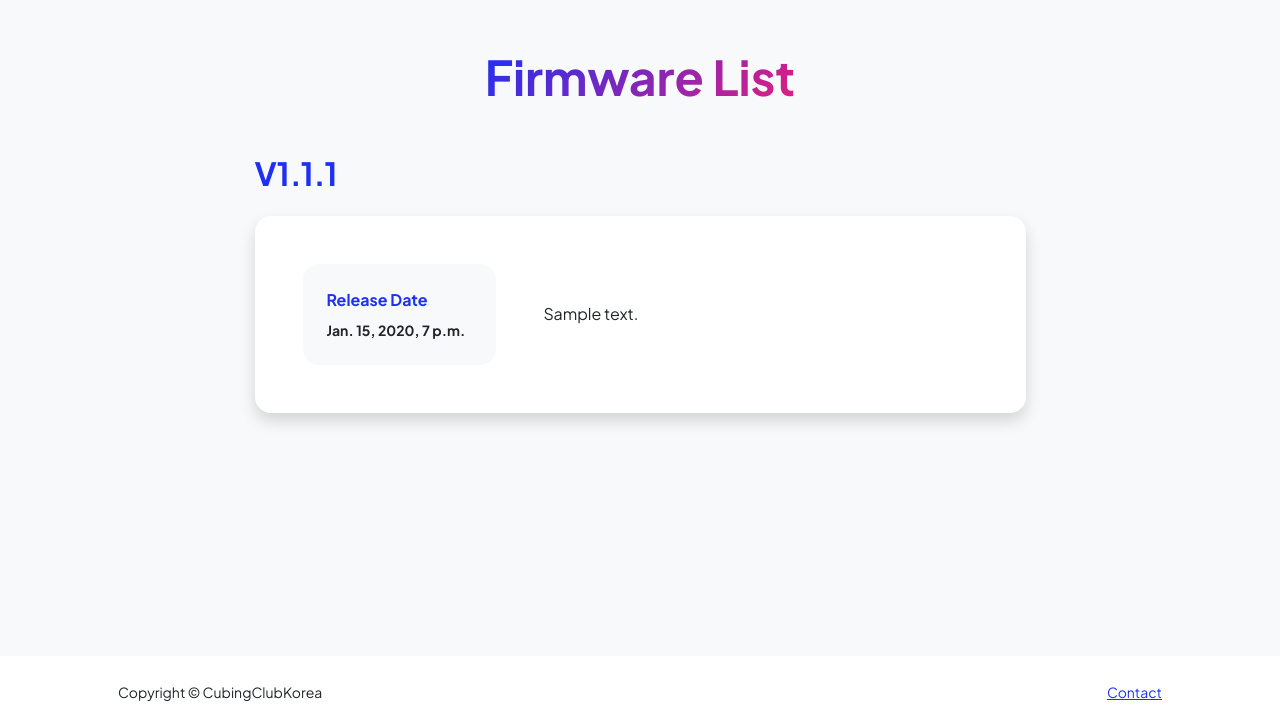
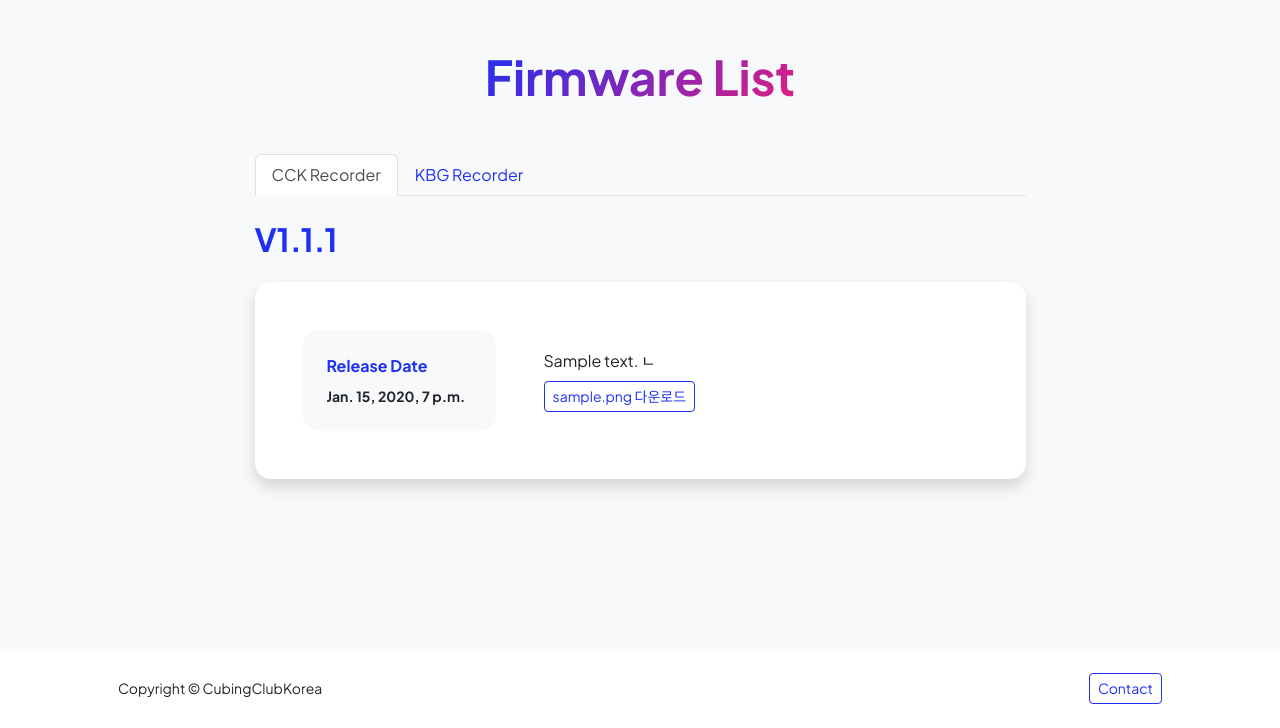
Before and after one commit to cubingclubkorea/CCK_Recorder_OTA_server, a Django app: page /list in a window 1280 px wide. Shown: the part 72-800 px from the top of the page. Run offline with Django 5.2, Linux system fonts and the light colour scheme; tables that the repository leaves empty hold one stand-in row (values such as "Sample post"); some libraries are stand-ins or nearby versions.

Commit message:
Complete All Request + Add File Import Function

```diff
--- a/CCK_Recorder_OTA_Server/settings.py
+++ b/CCK_Recorder_OTA_Server/settings.py
@@ -28,7 +28,7 @@ SECRET_KEY = 'django-insecure-7pu)*$^^9f3#3@ouel*_o2y_7vv42$-xu=w0tzf)lc*szhkw$x
 
 # SECURITY WARNING: don't run with debug turned on in production!
 DEBUG = True
-ALLOWED_HOSTS = ['127.0.0.1', '192.168.0.9', 'localhost']
+ALLOWED_HOSTS = ['127.0.0.1', '192.168.0.9', 'localhost', '192.168.35.93']
 
 
 # Application definition
--- a/firmware/admin.py
+++ b/firmware/admin.py
@@ -1,6 +1,6 @@
 from django import forms
 from django.contrib import admin
-from .models import Firmware, Device
+from .models import Firmware, Device, Contact
 
 # Register your models here.
 admin.site.register(Firmware)
@@ -8,6 +8,7 @@ admin.site.register(Firmware)
 admin.site.site_header="CCK Recorder Admin Page"
 admin.site.index_title="CCK Recorder"
 admin.site.site_title="Admin Page"
+admin.site.register(Contact) # 요청사항 3 (contact 데이터베이스 연동)
 
 class DeviceAdminForm(forms.ModelForm):
     device_password = forms.CharField(
--- a/firmware/models.py
+++ b/firmware/models.py
@@ -53,3 +53,11 @@ class Device(models.Model):
         if not self.device_password.startswith('pbkdf2_'):
             self.device_password = make_password(self.device_password)
         super().save(*args, **kwargs)
+
+class Contact(models.Model): # 요청사항 3 (contact 데이터베이스 연동)
+    name=models.CharField(max_length=100)
+    email=models.EmailField(max_length=100)
+    message=models.TextField()
+
+    def __str__(self):
+        return f"{self.name} ({self.email})" #어드민 페이지에서 '이름(이메일) 형식으로 표시되도록 변경
--- a/firmware/templates/firmware/list.html
+++ b/firmware/templates/firmware/list.html
@@ -42,15 +42,61 @@
                 </div>
                 <div class="row gx-5 justify-content-center">
                     <div class="col-lg-11 col-xl-9 col-xxl-8">
-                        <!-- Experience Section-->
-                         {% for list in firmwareList %}
+                        <!-- 요청사항 2번 - CCK/KBG 탭 구분 메뉴 -->
+                        <ul class="nav nav-tabs mb-4" id="firmwareTab" role="tablist">
+                          <li class="nav-item" role="presentation">
+                            <button class="nav-link active" id="cck-tab" data-bs-toggle="tab" data-bs-target="#cck" type="button" role="tab" aria-controls="cck" aria-selected="true">CCK Recorder</button>
+                          </li>
+                          <li class="nav-item" role="presentation">
+                            <button class="nav-link" id="kbg-tab" data-bs-toggle="tab" data-bs-target="#kbg" type="button" role="tab" aria-controls="kbg" aria-selected="false">KBG Recorder</button>
+                          </li>
+                        </ul>
+                        <div class="tab-content" id="firmwareTabContent">
+                          <div class="tab-pane fade show active" id="cck" role="tabpanel" aria-labelledby="cck-tab"> <!-- 탭이 CCK일경우-->
+                            {% for list in CCK_Firmware %} <!-- CCK 펌웨어 출력부분 -->
+                            <section>
+                                <div class="d-flex align-items-center justify-content-between mb-4"> <!-- 버전표시부분 -->
+                                    <h2 class="text-primary fw-bolder mb-0">
+                                        V{{list.version_major}}.{{list.version_minor}}.{{list.version_patch}}
+                                    </h2>
+                                </div>
+                                <div class="card shadow border-0 rounded-4 mb-5">
+                                    <div class="card-body p-5">
+                                        <div class="row align-items-center gx-5">
+                                            <div class="col text-center text-lg-start mb-4 mb-lg-0">
+                                                <div class="bg-light p-4 rounded-4">
+                                                    <div class="text-primary fw-bolder mb-2">Release Date</div>
+                                                    <div class="small fw-bolder">{{list.build_date}}</div>
+                                                </div>
+                                            </div>
+                                            <div class="col-lg-8"><div> <!-- 내용표시부분 -->
+                                                {{list.descriptor}} <!-- 설명 -->ㄴ
+                                            </div>
+                                            <div class="mt-2"> <!-- [추가구현] 파일 다운로드 부분 -->
+                                                {% if list.file %}
+                                                    <a href="{{ list.file.url }}" class="btn btn-outline-primary btn-sm" download>
+                                                        {{ list.file.name | cut:"firmwares/" }} 다운로드 <!-- 자동분류되는 파일이름에서 firmware/ 제거-->
+                                                    </a>
+                                                {% else %}
+                                                    <span class="text-muted">업로드된 파일 없음</span> <!-- 예외처리 -->
+                                                {% endif %}
+                                        </div>
+                                        </div>
+                                    </div>
+                                </div>
+                            </section>
+                            {% empty %}
+                            <div>등록된 CCK Recorder 펌웨어가 없습니다.</div> <!-- 없을 경우 예외처리-->
+                            {% endfor %}
+                          </div>
+                          <div class="tab-pane fade" id="kbg" role="tabpanel" aria-labelledby="kbg-tab"> <!-- 탭이 KBG일경우 -->
+                            {% for list in KBG_Firmware %} <!-- KBG 펌웨어 출력부분-->
                             <section>
                                 <div class="d-flex align-items-center justify-content-between mb-4">
                                     <h2 class="text-primary fw-bolder mb-0">
                                         V{{list.version_major}}.{{list.version_minor}}.{{list.version_patch}}
                                     </h2>
                                 </div>
-                            <!-- Experience Card 1-->
                                 <div class="card shadow border-0 rounded-4 mb-5">
                                     <div class="card-body p-5">
                                         <div class="row align-items-center gx-5">
@@ -62,12 +108,25 @@
                                             </div>
                                             <div class="col-lg-8"><div>
                                                 {{list.descriptor}}
-                                        </div></div>
+                                            </div>
+                                            <div class="mt-2"> <!-- [추가구현] 파일 다운로드 부분 -->
+                                                {% if list.file %}
+                                                    <a href="{{ list.file.url }}" class="btn btn-outline-primary btn-sm" download>
+                                                        {{ list.file.name|cut:"firmwares/" }} 다운로드
+                                                    </a>
+                                                {% else %}
+                                                    <span class="text-muted">업로드된 파일 없음</span>
+                                                {% endif %}
+                                            </div>
                                         </div>
                                     </div>
                                 </div>
                             </section>
+                            {% empty %}
+                            <div>등록된 KBG Recorder 펌웨어가 없습니다.</div> <!-- 없을 경우 예외처리-->
                             {% endfor %}
+                          </div>
+                        </div>
                     </div>
                 </div>
             </div>
@@ -77,8 +136,8 @@
             <div class="container px-5">
                 <div class="row align-items-center justify-content-between flex-column flex-sm-row">
                     <div class="col-auto"><div class="small m-0">Copyright &copy; CubingClubKorea</div></div>
-                    <div class="col-auto">
-                        <a class="small" href="/contact">Contact</a>
+                    <div class="col-auto"> <!-- 텍스트를 버튼으로 변경-->
+                        <a class="btn btn-outline-primary btn-sm" href="/contact">Contact</a>
                     </div>
                 </div>
             </div>
--- a/firmware/views.py
+++ b/firmware/views.py
@@ -2,7 +2,7 @@ import json
 from django.shortcuts import render
 from django.http import JsonResponse, FileResponse, HttpResponseBadRequest, HttpResponseForbidden
 from django.contrib.auth import authenticate
-from .models import Firmware, Device, RecorderType
+from .models import Firmware, Device, RecorderType, Contact
 from django.views.decorators.csrf import csrf_exempt
 
 # Create your views here.
@@ -10,14 +10,23 @@ from django.views.decorators.csrf import csrf_exempt
 def index(request):
     return render(request, 'firmware/index.html')
 
-def list(request):
-    firmwareList = Firmware.objects.all()
-    return render(request, 'firmware/list.html', {'firmwareList': firmwareList})
+def list(request): #요청사항 2 (list.html에서 CCK, KBG를 분리해서 출력하는 기능 구현) - view에서 각 단체별 펌웨어를 분리하여 return하도록 설계
+    CCK_Firmware = Firmware.objects.filter(name=RecorderType.CCK_Recorder)
+    KBG_Firmware = Firmware.objects.filter(name=RecorderType.KBG_Recorder)
+    return render(request, 'firmware/list.html', {
+        'CCK_Firmware': CCK_Firmware,
+        'KBG_Firmware': KBG_Firmware,
+    })
 
 def usage(request):
     return render(request, 'firmware/usage.html')
 
-def contact(request):
+def contact(request): # 요청사항 3 (contact 데이터베이스 연동)
+    if request.method == 'POST':
+        name = request.POST.get('name')
+        email = request.POST.get('email')
+        message = request.POST.get('message')
+        Contact.objects.create(name=name, email=email, message=message)
     return render(request, 'firmware/contact.html')
 
 @csrf_exempt
```
Also changed, not shown: firmware/templates/firmware/contact.html (+116 -29 lines), firmware/migrations/0005_contact.py (added). Lines whose indentation alone changed are shown as unchanged.
